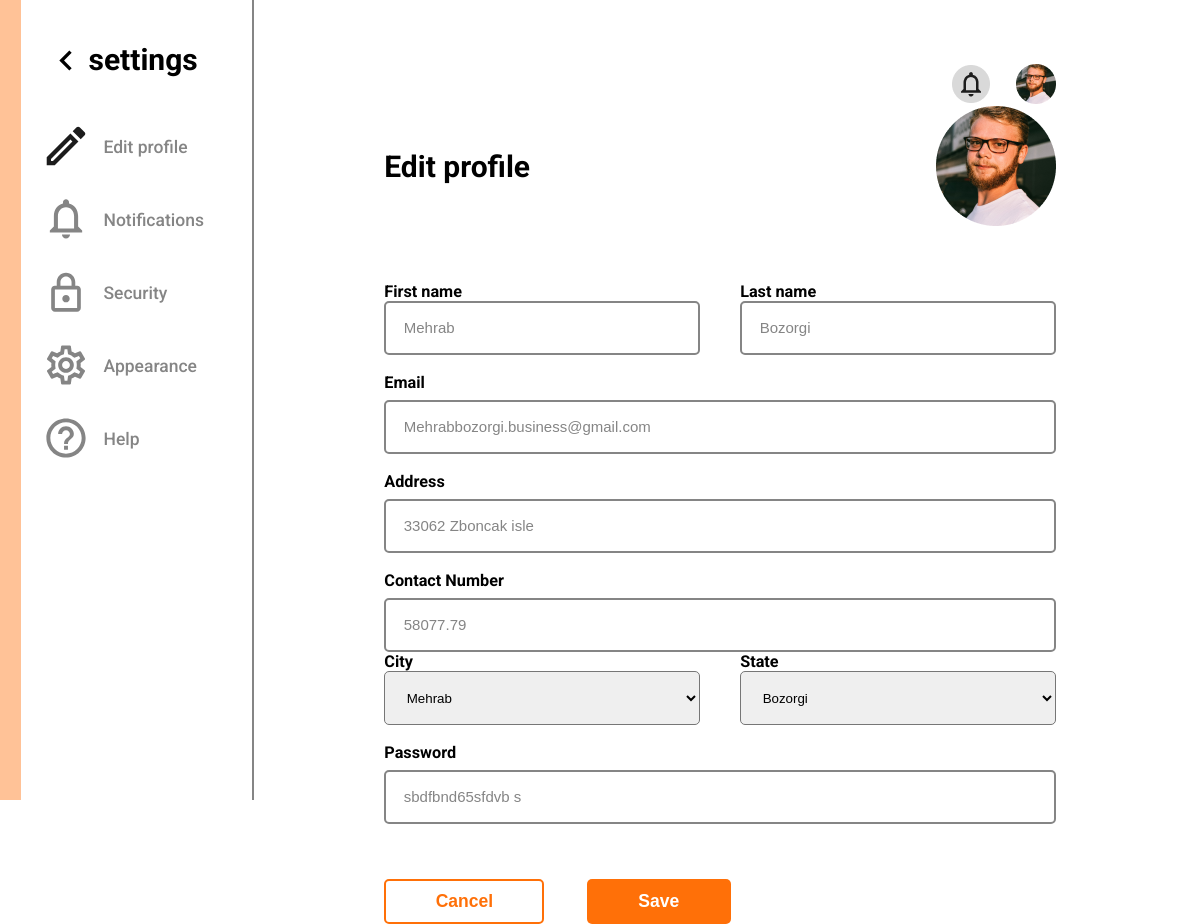
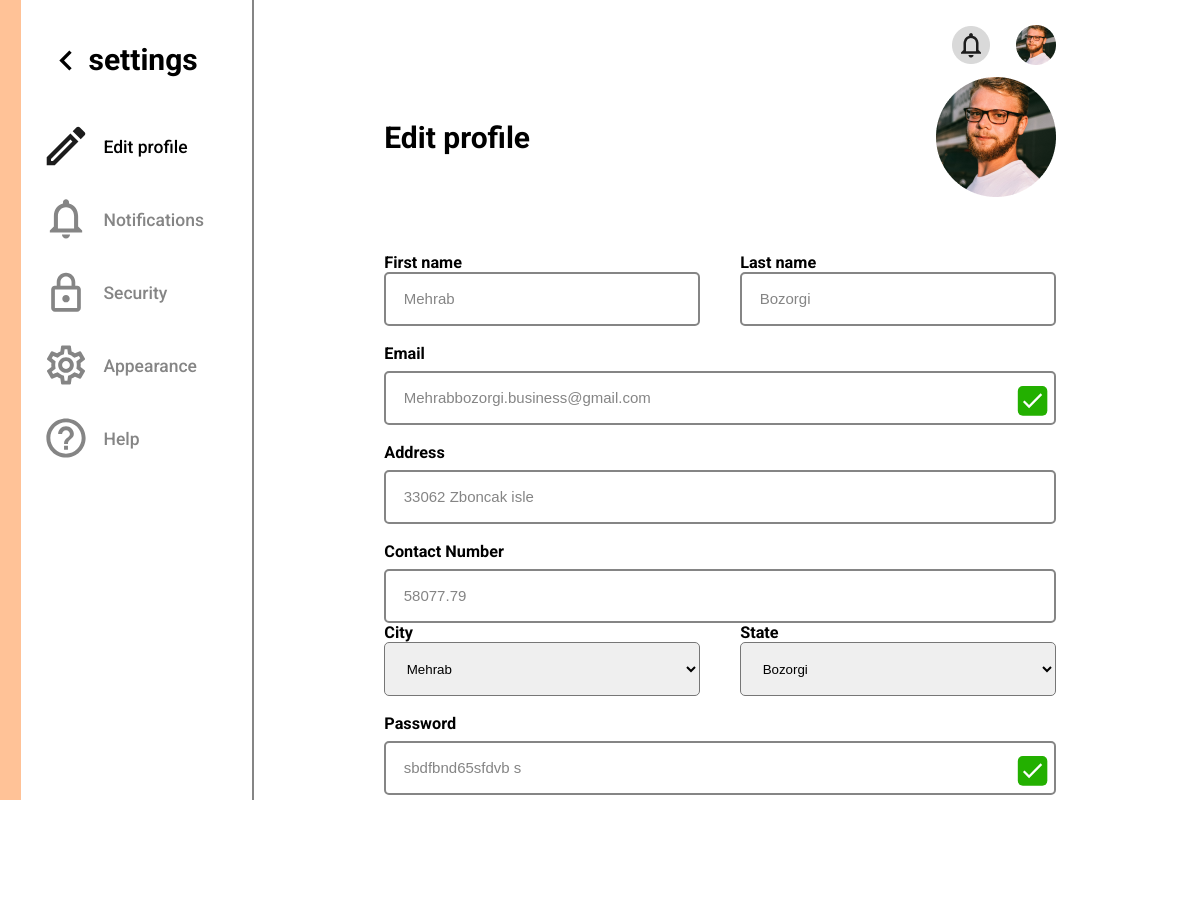
Before and after one commit to Wiktor124/laboratorio1-web-design, a plain HTML site: page index.html in a window 1280 px wide. Shown: the full height of the page, 94-1280 px from the left. After the commit the page ends 800 px from the top, so only its background shows below. Drawn offline with Linux system fonts and the light colour scheme.

Commit message:
laboratorio-1 finalizado

```diff
--- a/css/style.css
+++ b/css/style.css
@@ -72,6 +72,10 @@ a {
   margin-bottom: 1em;
 }
 
+.options-nav_ul li:nth-child(2) a{
+  color: #000;
+}
+
 .options-nav_ul li {
   line-height: 7em;
 }
@@ -102,12 +106,25 @@ a {
 
 /* form */
 .form-section {
-  padding: 64px 13em 0 13em;
+  padding: 2.5em 13em 2.5em 13em;
   flex-basis: 100%;
+  overflow-y: auto;
+}
+
+::-webkit-scrollbar {
+  display: none;
+}
+
+.profile-bell {
+  margin-bottom: 10px;
 }
 
 .profile {
   text-align: right;
+}
+
+.password-and_email {
+  background: url(/icon/check-p.svg) no-repeat right;
 }
 
 .profile-tittle {
--- a/index.html
+++ b/index.html
@@ -69,7 +69,7 @@
       </div>
 
       <label for="email">Email</label>
-      <input id="email" type="email" name="Email" placeholder="Mehrabbozorgi.business@gmail.com" required>
+      <input id="email" type="email" name="Email" placeholder="Mehrabbozorgi.business@gmail.com" class="password-and_email" required>
       <label for="address">Address</label>
       <input id="address" type="text" name="address" placeholder="33062 Zboncak isle" required>
       <label for="number">Contact Number</label>
@@ -93,7 +93,7 @@
       </div>
 
       <label for="password">Password</label>
-      <input id="password" type="password" name="password" placeholder="sbdfbnd65sfdvb s" required>
+      <input id="password" type="password" name="password" placeholder="sbdfbnd65sfdvb s" class="password-and_email" required>
 
       <div class="buttons-form">
 
```
Also changed, not shown: icon/check-p.svg (added), 1 other file.
